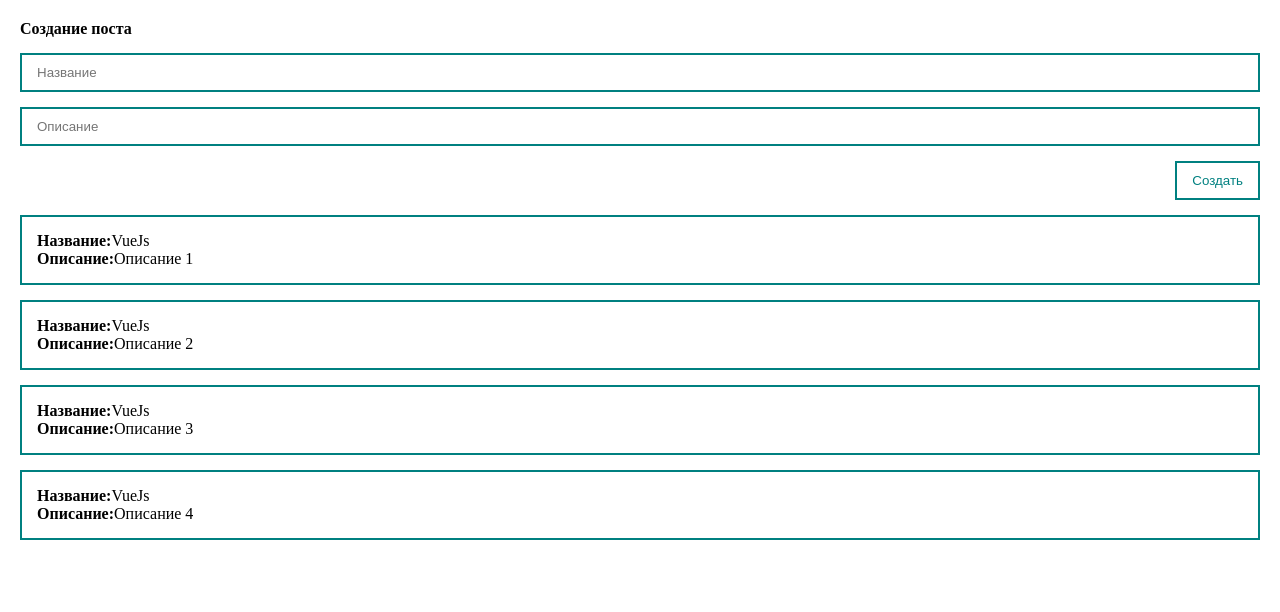
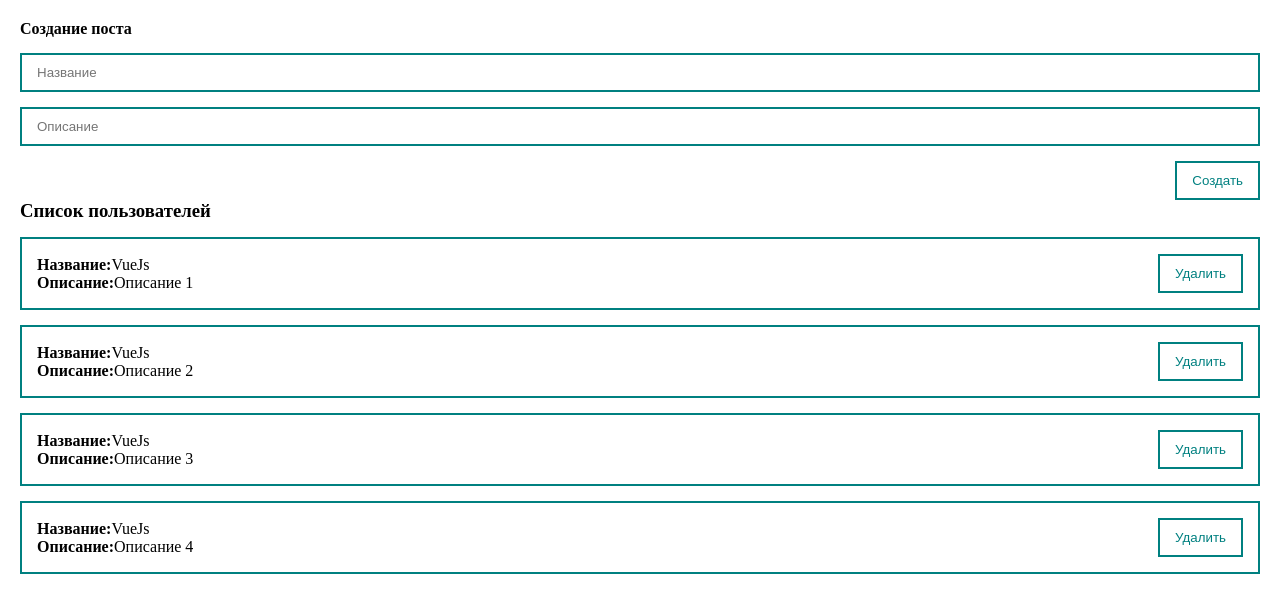
Before and after one commit to flickzyxd/vue-3-course, a Vue app: page / in a window 1280 px wide. Shown: the top 612 px of the page. Built offline with nearby package versions, Linux system fonts and the light colour scheme.

Commit message:
5357 day 2 / add UI library, add MyButton component

```diff
--- a/src/App.vue
+++ b/src/App.vue
@@ -1,7 +1,11 @@
 <template>
   <div class="app">
-    <post-form></post-form>
-    <post-list :posts="posts"></post-list>
+    <post-form
+        @create="createPost"
+    />
+    <post-list
+        :posts="posts"
+    />
   </div>
 </template>
 
@@ -21,24 +25,12 @@
         {id: 1, title: 'VueJs', body: 'Описание 3'},
         {id: 1, title: 'VueJs', body: 'Описание 4'},
       ],
-      title: '',
-      body: '',
     }
   },
   methods: {
-    createPost() {
-      const newPost = {
-        id: Date.now(),
-        title: this.title,
-        body: this.body,
-      }
-      this.posts.push(newPost);
-      this.title = '';
-      this.body = '';
+    createPost(post) {
+      this.posts.push(post);
     },
-    inputTitle(event) {
-      this.title = event.target.value;
-    }
   }
 }
 </script>
--- a/src/components/PostForm.vue
+++ b/src/components/PostForm.vue
@@ -1,17 +1,46 @@
 <template>
   <form @submit.prevent>
     <h4>Создание поста</h4>
-    <input :value="post.title" @input="post.title = $event.target.value" class="input" type="text" placeholder="Название">
-    <input :value="post.body" @input="post.body = $event.target.value" class="input" type="text" placeholder="Описание">
-    <button class="btn" >Создать</button>
+    <input
+        v-model="post.title"
+        class="input"
+        type="text"
+        placeholder="Название">
+    <input
+        v-model="post.body"
+        class="input"
+        type="text"
+        placeholder="Описание">
+    <my-button
+        class="btn"
+        style="align-self: flex-end; margin-top: 15px;"
+        @click="createPost"
+    >
+      Создать
+    </my-button>
   </form>
 </template>
 
 <script>
+import MyButton from "@/components/UI/MyButton.vue";
+
 export default {
+  components: {
+    MyButton
+  },
   data() {
     return {
       post: {
+        title: '',
+        body: '',
+      }
+    }
+  },
+  methods: {
+    createPost() {
+      this.post.id = Date.now();
+      this.$emit('create', this.post,)
+      this.post = {
         title: '',
         body: '',
       }
@@ -27,13 +56,4 @@
   padding: 10px 15px;
   margin-top: 15px;
 }
-
-.btn {
-  margin-top: 15px;
-  align-self: flex-end;
-  padding: 10px 15px;
-  background: none;
-  color: teal;
-  border: 2px solid teal
-}
 </style>
--- /dev/null
+++ b/src/components/PostItem.vue
@@ -0,0 +1,36 @@
+<template>
+  <div class="post">
+    <div>
+      <div><strong>Название:</strong>{{ post.title }}</div>
+      <div><strong>Описание:</strong>{{ post.body }}</div>
+    </div>
+    <div class="post__btns">
+      <my-button>Удалить</my-button>
+    </div>
+  </div>
+</template>
+
+<script>
+import MyButton from "@/components/UI/MyButton.vue";
+
+export default {
+  components: {MyButton},
+  props: {
+    post: {
+      type: Object,
+      required: true,
+    }
+  }
+}
+</script>
+
+<style scoped>
+.post {
+  padding: 15px;
+  border: 2px solid teal;
+  margin-top: 15px;
+  display: flex;
+  align-items: center;
+  justify-content: space-between;
+}
+</style>
--- a/src/components/PostList.vue
+++ b/src/components/PostList.vue
@@ -1,12 +1,18 @@
 <template>
-  <div class="post" v-for="post in posts">
-    <div><strong>Название:</strong>{{ post.title }}</div>
-    <div><strong>Описание:</strong>{{ post.body }}</div>
+  <div>
+    <h3>Список пользователей</h3>
+    <post-item
+        v-for="post in posts"
+        :post="post"
+    />
   </div>
 </template>
 
 <script>
+import PostItem from "@/components/PostItem.vue";
+
 export default {
+  components: {PostItem},
   props: {
     posts: {
       type: Array,
@@ -17,9 +23,4 @@
 </script>
 
 <style scoped>
-.post {
-  padding: 15px;
-  border: 2px solid teal;
-  margin-top: 15px;
-}
 </style>
--- /dev/null
+++ b/src/components/UI/MyButton.vue
@@ -0,0 +1,18 @@
+<template>
+  <button class="btn">
+    <slot></slot>
+  </button>
+</template>
+
+<script>
+export default {}
+</script>
+
+<style scoped>
+.btn {
+  padding: 10px 15px;
+  background: none;
+  color: teal;
+  border: 2px solid teal
+}
+</style>
```
